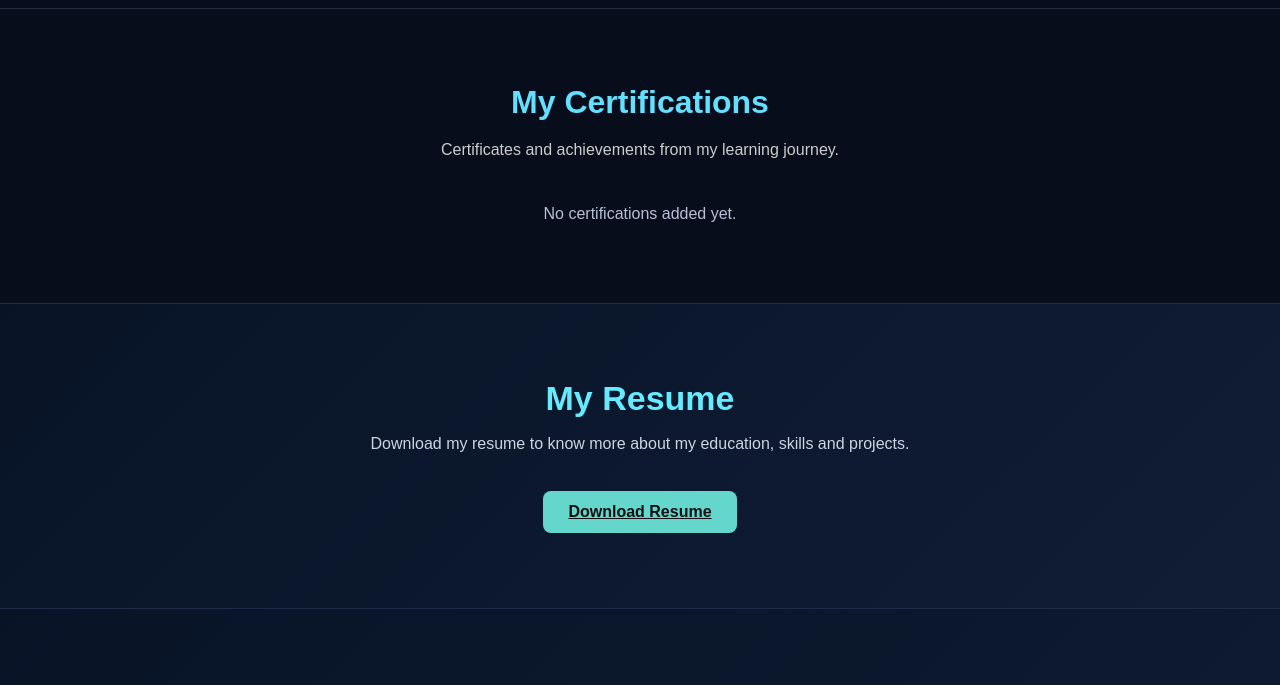
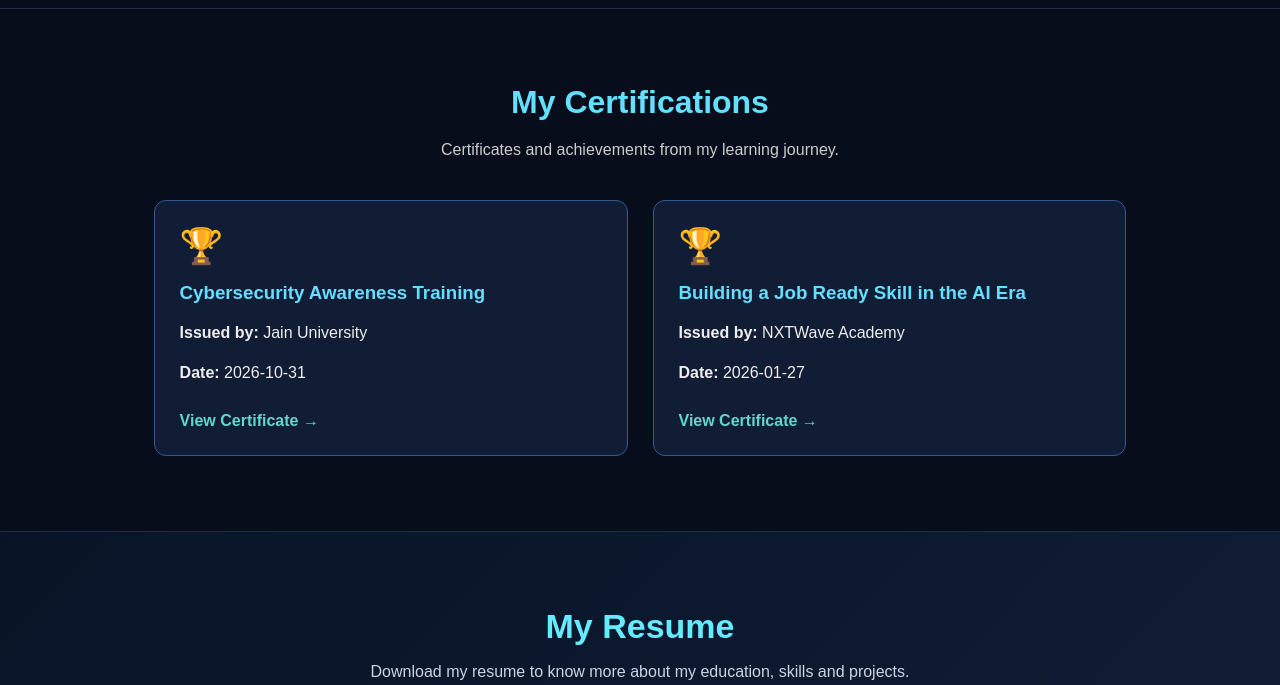
Before and after one commit to dhanvith-git/MyPortfolio, a Flask app: page / in a window 1280 px wide. Shown: the part 2309-2994 px from the top of the page. Run offline with Flask 3, Linux system fonts and the light colour scheme; data that the repository does not hold is empty.

Commit message:
Make certifications permanently visible

```diff
--- a/templates/index.html
+++ b/templates/index.html
@@ -220,6 +220,7 @@
 
 <!-- Certifications Section -->
 
+
 <section id="certifications" class="certifications-section">
 
     <h2>My Certifications</h2>
@@ -227,43 +228,44 @@
     <p class="section-description">
         Certificates and achievements from my learning journey.
     </p>
+
     <div class="certification-grid">
-        {% if certifications %}
-            {% for certificate in certifications %}
+
+        <!-- Certificate 1 -->
         <div class="certification-card">
             <div class="certificate-icon">
                 <span>🏆</span>
             </div>
 
-                    <h3>{{ certificate.title }}</h3>
+            <h3>Cybersecurity Awareness Training</h3>
 
-                    <p>
-                        <strong>Issued by:</strong>
-                        {{ certificate.organization }}
-                    </p>
+            <p><strong>Issued by:</strong> Jain University</p>
+            <p><strong>Date:</strong> 2026-10-31</p>
 
-                    <p>
-                        <strong>Date:</strong>
-                        {{ certificate.issue_date }}
-                    </p>
-                    {% if certificate.certificate_file %}
-                        <a href="{{ url_for('static', filename=certificate.certificate_file) }}"
+            <a href="{{ url_for('static', filename='certifications/Cyber_Awareness_Certificate_-_POLEPALLI_DHANVITH.pdf') }}"
                target="_blank"
                class="certificate-link">
                 View Certificate →
             </a>
-                    {% endif %}
-
-
         </div>
 
-            {% endfor %}
+        <!-- Certificate 2 -->
+        <div class="certification-card">
+            <div class="certificate-icon">
+                <span>🏆</span>
+            </div>
 
-        {% else %}
+            <h3>Building a Job Ready Skill in the AI Era</h3>
 
-            <p>No certifications added yet.</p>
+            <p><strong>Issued by:</strong> NXTWave Academy</p>
+            <p><strong>Date:</strong> 2026-01-27</p>
 
-        {% endif %}
+            <a href="{{ url_for('static', filename='certifications/certifications_1_3.pdf') }}"
+               target="_blank"
+               class="certificate-link">
+                View Certificate →
+            </a>
+        </div>
 
     </div>
 
```
Lines whose indentation alone changed are shown as unchanged.
